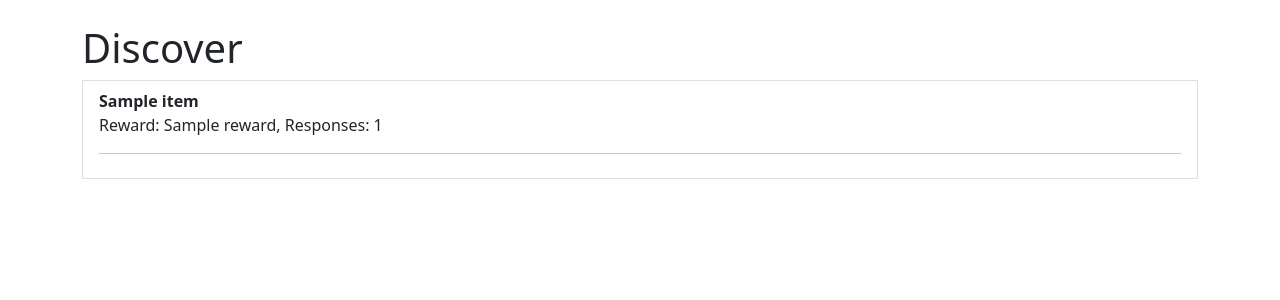
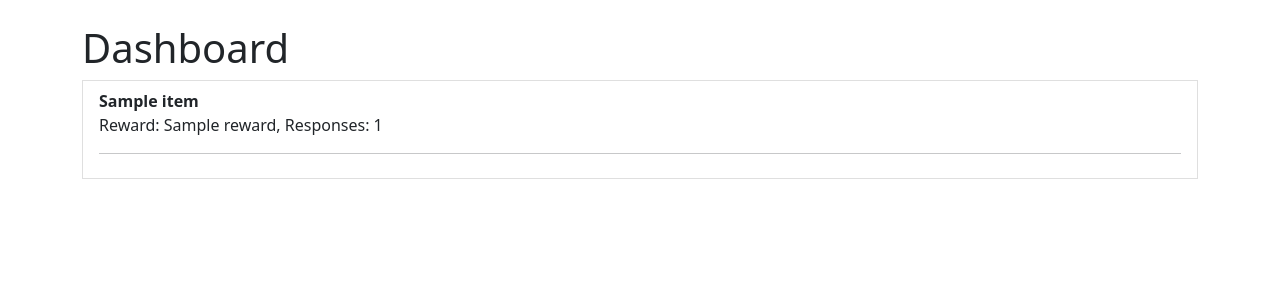
Before and after one commit to KartikPulipati/adDataProj, a Django app: template owner/templates/owner/dashboard.html in a window 1280 px wide. Shown: the part 86-386 px from the top of the page. Run offline with Django 3.2, Linux system fonts and the light colour scheme; a user stored in the database is signed in; tables that the repository leaves empty hold one stand-in row (values such as "Sample post"); the template is opened without the code that fills it: most values are stand-ins (such as "Sample title", 1, 10 or a date in 2020).

Commit message:
changed discover to dashboard

```diff
--- a/owner/templates/owner/dashboard.html
+++ b/owner/templates/owner/dashboard.html
@@ -4,7 +4,8 @@
     <br>
     {% if user.business.is_email_verified %}
     <div class="container">
-    <h1>Discover</h1>
+    <h1>Dashboard</h1>
+
         <ul class="list-group" >
 {% for i in items %}
           <a href="{% url 'viewAd' i.id %}" style="text-decoration: none">
```
